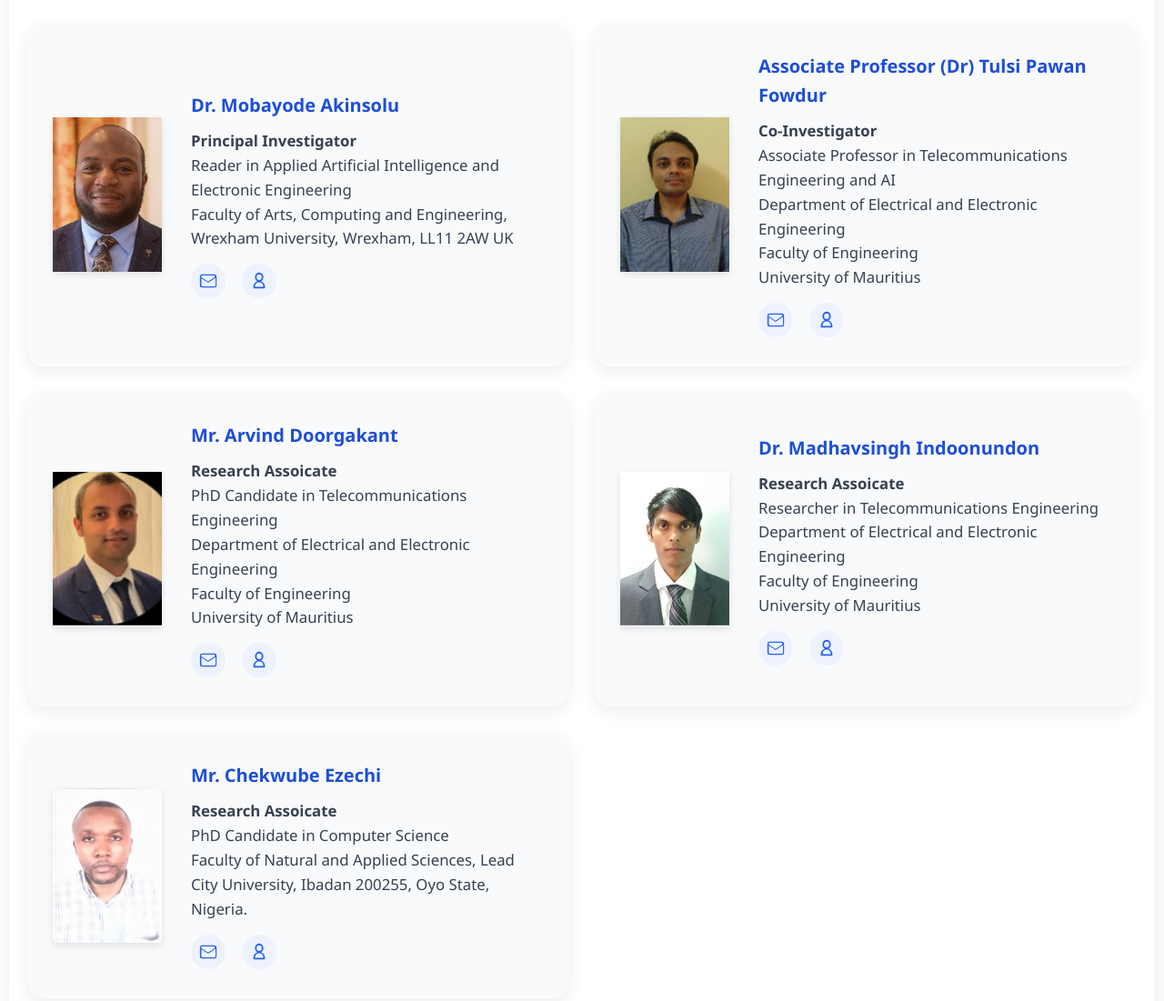
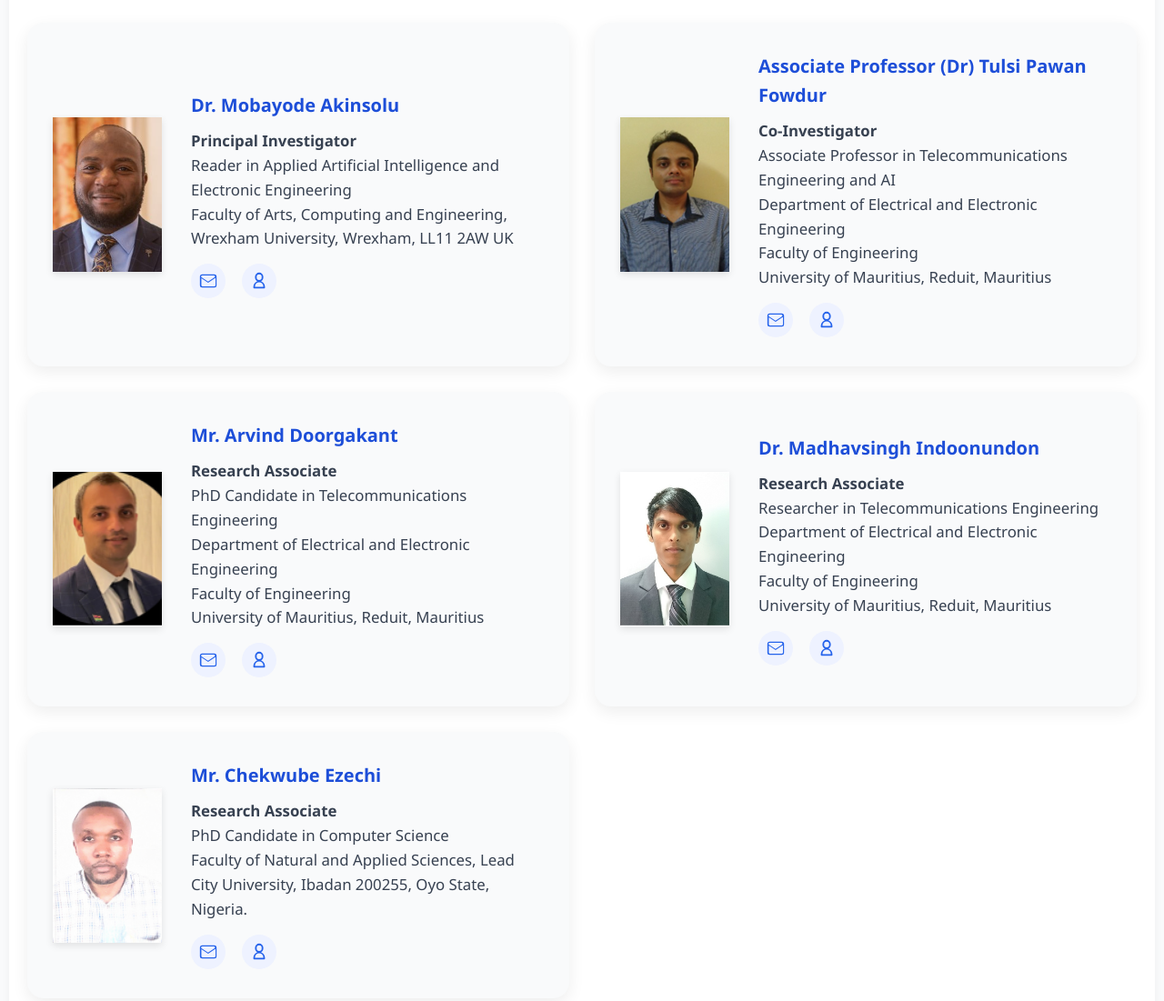
Before and after one commit to 5G-PowerCalc/5G-PowerCalc.github.io, a plain HTML site: page index.html in a window 1280 px wide. Shown: the part 682-1783 px from the top of the page at 91% size. Drawn offline with Linux system fonts and the light colour scheme.

Commit message:
Update index.html

```diff
--- a/index.html
+++ b/index.html
@@ -304,7 +304,7 @@ body {
               Associate Professor in Telecommunications Engineering and AI<br>
               Department of Electrical and Electronic Engineering<br>
               Faculty of Engineering<br>
-              University of Mauritius
+              University of Mauritius, Reduit, Mauritius
           </p>
           <div class="team-links">
             <a href="mailto:p.fowdur@uom.ac.mu" title="Email" target="_blank">
@@ -321,11 +321,11 @@ body {
         <img src="arvind.jpeg" alt="Mr. Arvind Doorgakant">
         <div>
           <h4>Mr. Arvind Doorgakant</h4>
-          <p><b>Research Assoicate</b><br>
+          <p><b>Research Associate</b><br>
               PhD Candidate in Telecommunications Engineering<br>
               Department of Electrical and Electronic Engineering<br>
               Faculty of Engineering<br>
-              University of Mauritius
+              University of Mauritius, Reduit, Mauritius
           </p>
           <div class="team-links">
             <a href="mailto:bhuvaneshwar.doorgakant3@umail.uom.ac.mu" title="Email" target="_blank">
@@ -342,11 +342,11 @@ body {
         <img src="madhav.jpeg" alt="Dr. Madhavsingh Indoonundon">
         <div>
           <h4>Dr. Madhavsingh Indoonundon</h4>
-          <p><b>Research Assoicate</b><br>
+          <p><b>Research Associate</b><br>
             Researcher in Telecommunications Engineering<br>
             Department of Electrical and Electronic Engineering<br>
             Faculty of Engineering<br>
-            University of Mauritius
+            University of Mauritius, Reduit, Mauritius
           </p>
           <div class="team-links">
             <a href="mailto:madhavsingh.indoonundon1@umail.uom.ac.mu" title="Email" target="_blank">
@@ -363,7 +363,7 @@ body {
         <img src="ray.jpeg" alt="Mr. Chekwube Ezechi (Research Associate)">
         <div>
           <h4>Mr. Chekwube Ezechi</h4>
-          <p><b>Research Assoicate</b><br>
+          <p><b>Research Associate</b><br>
             PhD Candidate in Computer Science<br>
             Faculty of Natural and Applied Sciences, Lead City University, Ibadan 200255, Oyo State, Nigeria.
           </p>
@@ -387,7 +387,9 @@ body {
 <div class="funding-info">
   <h3 style="margin-top:0; color:#1d4ed8;">Funding & Support</h3>
   <div style="display: flex; align-items: flex-start; gap: 16px; margin-top: 16px;">
-    <img src="wrexham.png" alt="Wrexham Logo" style="width:60px; height:auto; flex-shrink:0;">
+    <a href="https://wrexham.ac.uk/" target="_blank">
+      <img src="wrexham.png" alt="Wrexham Logo" style="width:60px; height:auto; flex-shrink:0;">
+    </a>
     <ul style="list-style: none; padding-left: 0; margin: 0;">
       <li style="margin-bottom: 10px;">
         2025 FACE QR Research Funding Award, Wrexham University, U.K.
@@ -400,5 +402,6 @@ body {
 </div>
 
 
+
 </body>
 </html>
```
